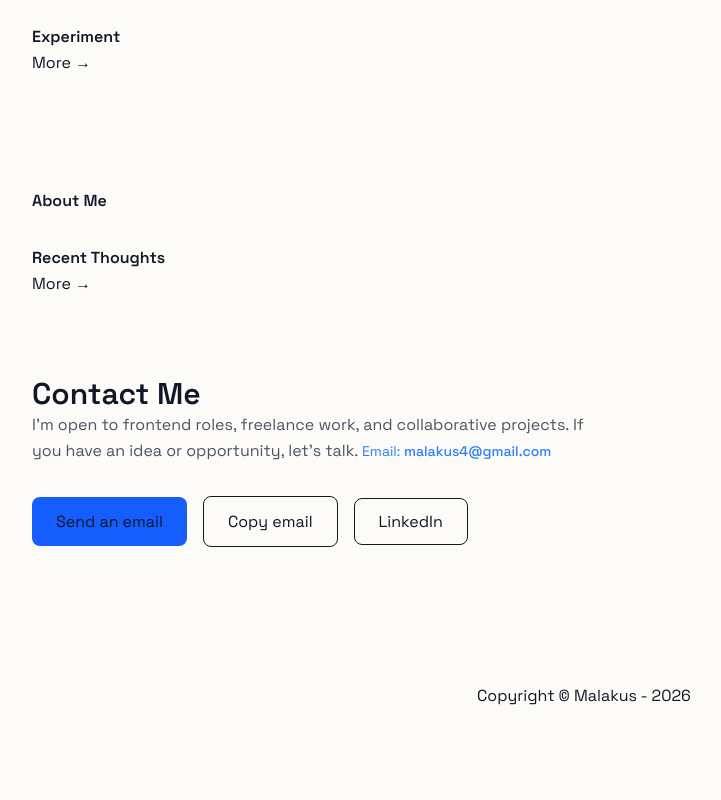
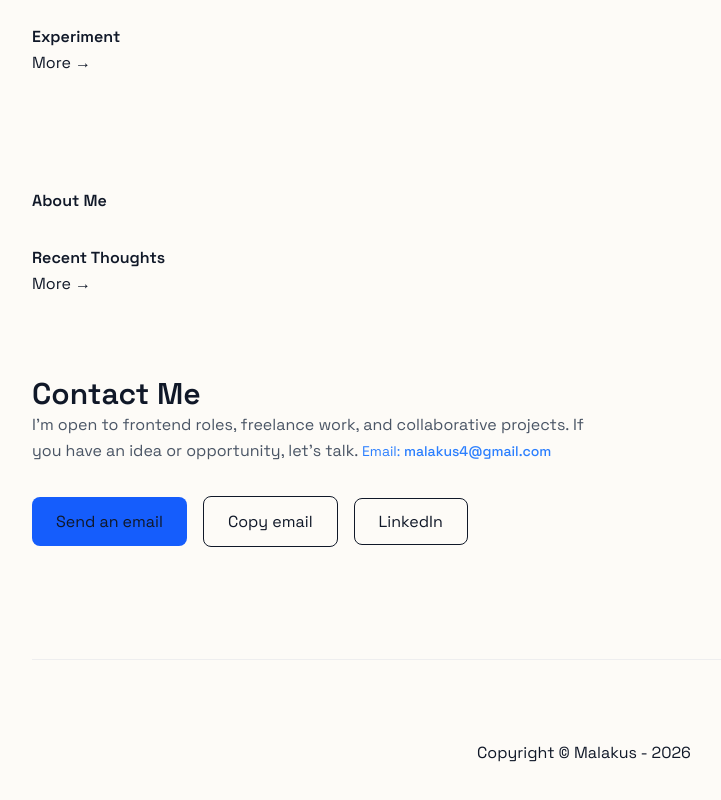
Before and after one commit to malakus4/portfolio-react, a React (Vite) app: page / in a window 1280 px wide. Shown: the part 1907-2707 px from the top of the page, without its empty margins (56-777 px from the left). Before the commit the page ends 2640 px from the top, so only its background shows below. Built offline with nearby package versions, Linux system fonts and the light colour scheme.

Commit message:
refactor: increase footer padding

```diff
--- a/src/components/sections/Footer.jsx
+++ b/src/components/sections/Footer.jsx
@@ -3,8 +3,8 @@ import React from 'react'
 function Footer() {
   return (
 
-    <footer className="footer my-6 ">
-        <p className="footer_para my-6 text-center">Copyright &copy; Malakus - {new Date().getFullYear()}</p>
+    <footer className="footer py-20 border-t border-gray-200/60 ">
+        <p className="text-center">Copyright &copy; Malakus - {new Date().getFullYear()}</p>
     </footer>
   )
 }
--- a/src/components/sections/Nav.jsx
+++ b/src/components/sections/Nav.jsx
@@ -7,7 +7,9 @@ function Nav() {
       : "text-gray-600 hover:text-blue-600";
 
   return (
-    <nav className="sticky top-0 bg-base/90 backdrop-blur z-10  border-b border-gray-200/60">
+    <nav className="sticky top-0 bg-base/90
+      backdrop-blur z-10
+      border-b border-gray-200/60">
 
       <div className="flex justify-between items-center
       py-4 sm:py-5 lg:py-6
```
